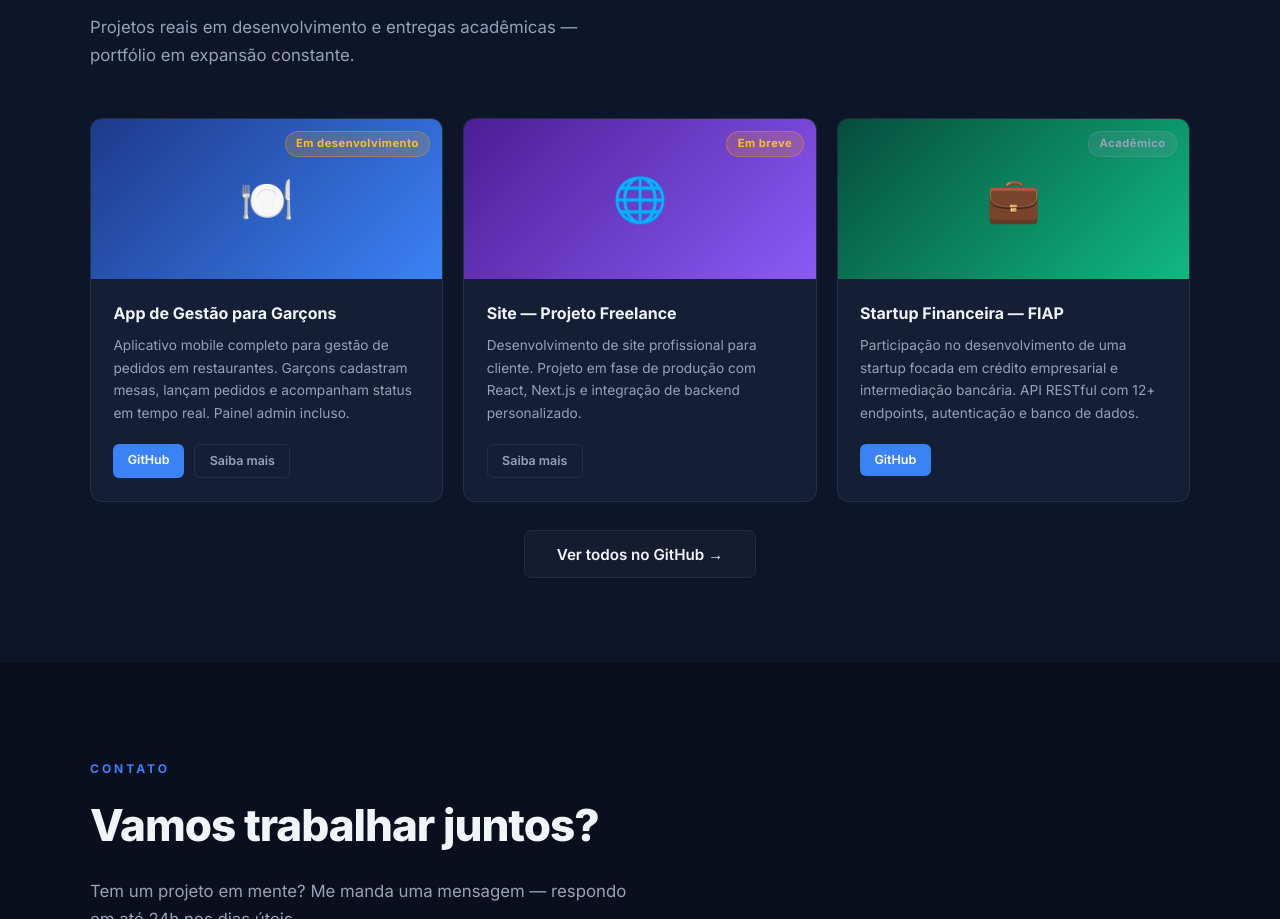
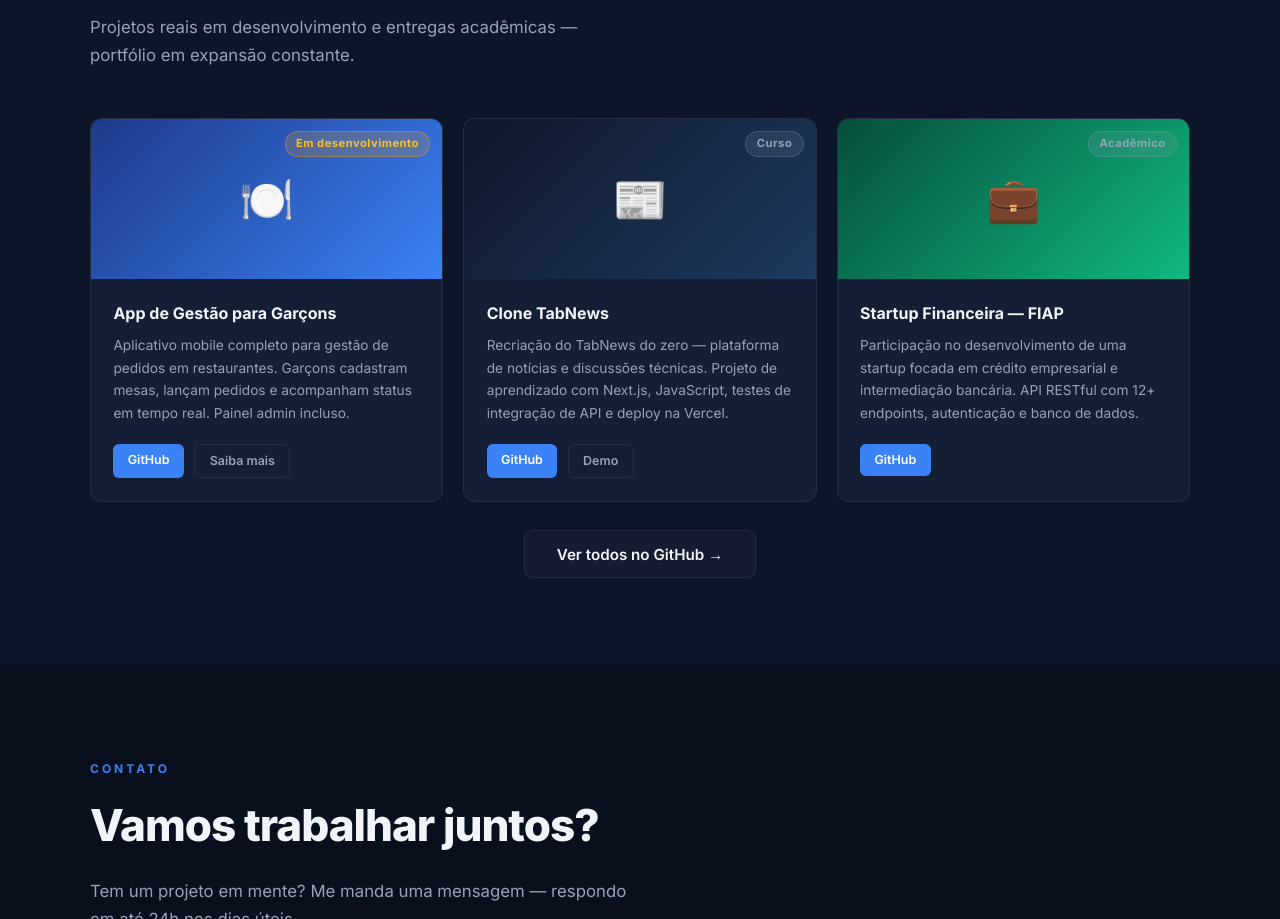
Before and after one commit to Eduardo-cremm/Meu-Portifolio, a plain HTML site: page index.html in a window 1280 px wide. Shown: the part 4910-5829 px from the top of the page. Drawn offline with Linux system fonts and the light colour scheme.

Commit message:
feat: adicionar projeto Clone TabNews ao portfólio
Substitui card genérico pelo projeto real de curso.
GitHub + demo Vercel linkados. Badge Curso.

Co-Authored-By: Claude Sonnet 4.6 <noreply@anthropic.com>

```diff
--- a/index.html
+++ b/index.html
@@ -373,15 +373,16 @@
       </div>
 
       <div class="project-card fade-in">
-        <div class="project-img" style="background: linear-gradient(135deg,#4c1d95,#8b5cf6);">
-          🌐
-          <span class="project-badge badge-wip">Em breve</span>
+        <div class="project-img" style="background: linear-gradient(135deg,#0f172a,#1e3a5f);">
+          📰
+          <span class="project-badge badge-academic">Curso</span>
         </div>
         <div class="project-body">
-          <div class="project-title">Site — Projeto Freelance</div>
-          <div class="project-desc">Desenvolvimento de site profissional para cliente. Projeto em fase de produção com React, Next.js e integração de backend personalizado.</div>
+          <div class="project-title">Clone TabNews</div>
+          <div class="project-desc">Recriação do TabNews do zero — plataforma de notícias e discussões técnicas. Projeto de aprendizado com Next.js, JavaScript, testes de integração de API e deploy na Vercel.</div>
           <div class="project-links">
-            <a class="project-link secondary" href="#contact">Saiba mais</a>
+            <a class="project-link primary" href="https://github.com/Eduardo-cremm/clone-tabnews" target="_blank">GitHub</a>
+            <a class="project-link secondary" href="https://clone-tabnews-mu-self.vercel.app" target="_blank">Demo</a>
           </div>
         </div>
       </div>
```
